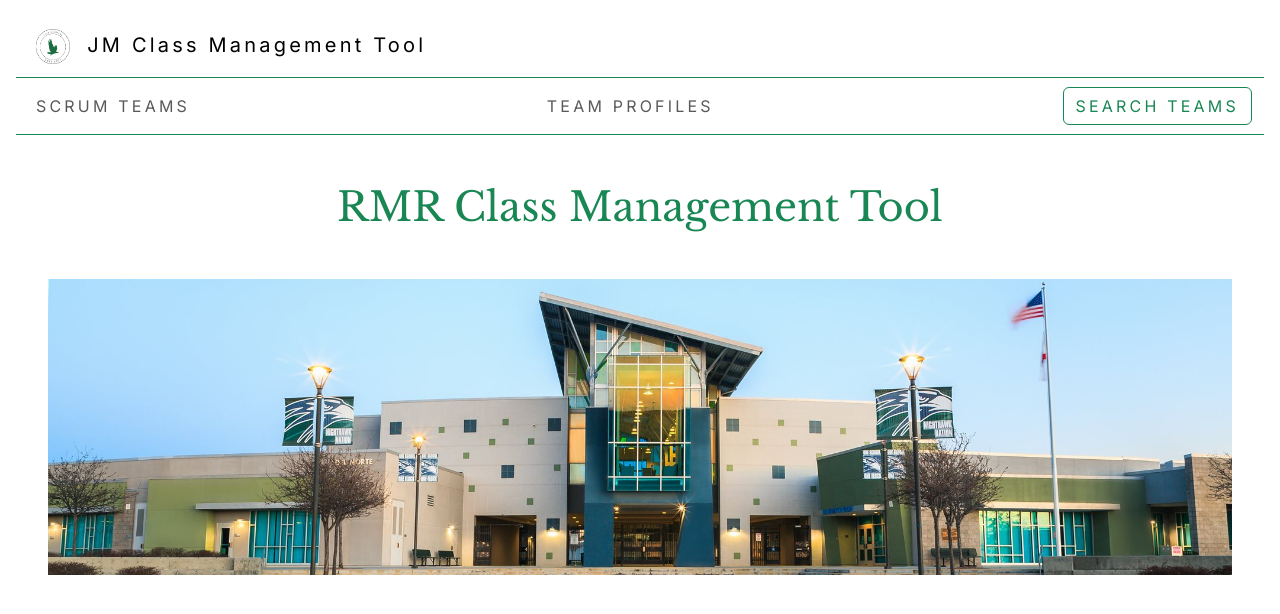
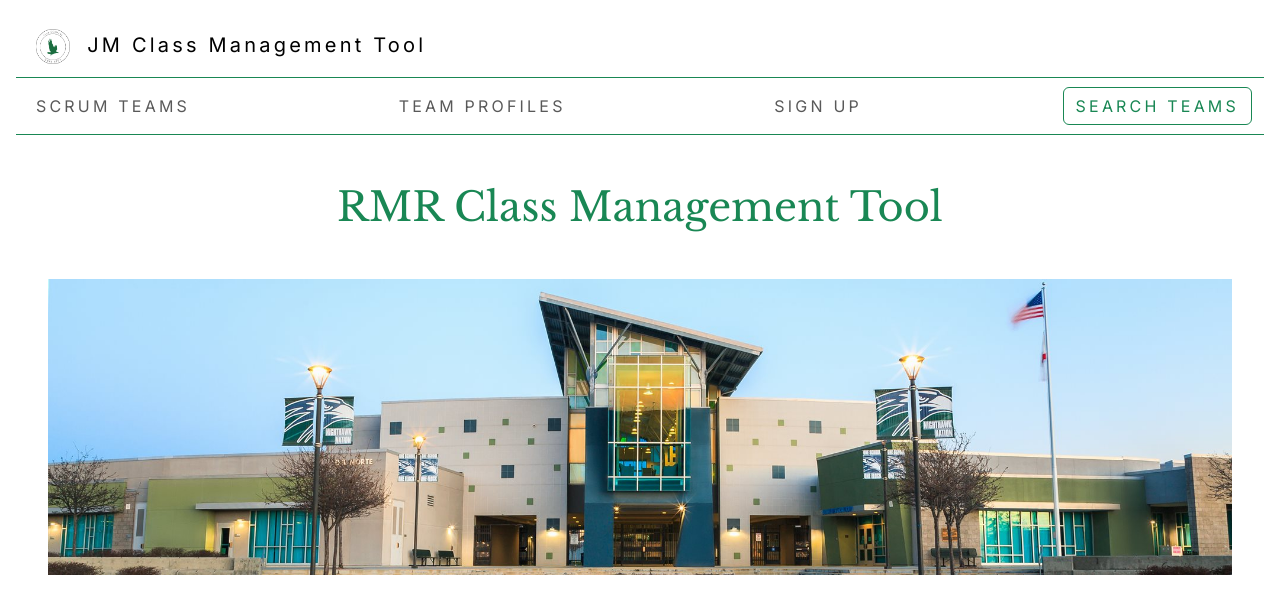
Before and after one commit to saumyapalk23/codingprojfontend, a Jekyll site: the page built from index.md, in a window 1280 px wide. Shown: the top 614 px of the page. Built offline with Jekyll 4.4.1, drawn with Linux system fonts in a browser that asks for light colours; our own code applies the rules of GitHub Pages for plain Markdown files; the repository's description, which GitHub fills in, is left out.

Commit message:
addSignUp

```diff
--- a/_includes/nav.html
+++ b/_includes/nav.html
@@ -29,6 +29,11 @@
       <ul class="navbar-nav me-auto mb-1 mb-lg-0">
         <li class="nav-item">
           <a class="nav-link" href="{{ site.baseurl }}/teamProfileDatabase">TEAM PROFILES</a>
+        </li>
+      </ul>
+      <ul class="navbar-nav me-auto mb-1 mb-lg-0">
+        <li class="nav-item">
+          <a class="nav-link" href="{{ site.baseurl }}/signup">SIGN UP</a>
         </li>
       </ul>
       <a class="btn btn-outline-success text-nowrap" href="{{ site.baseurl }}/search">SEARCH TEAMS</a>
```
